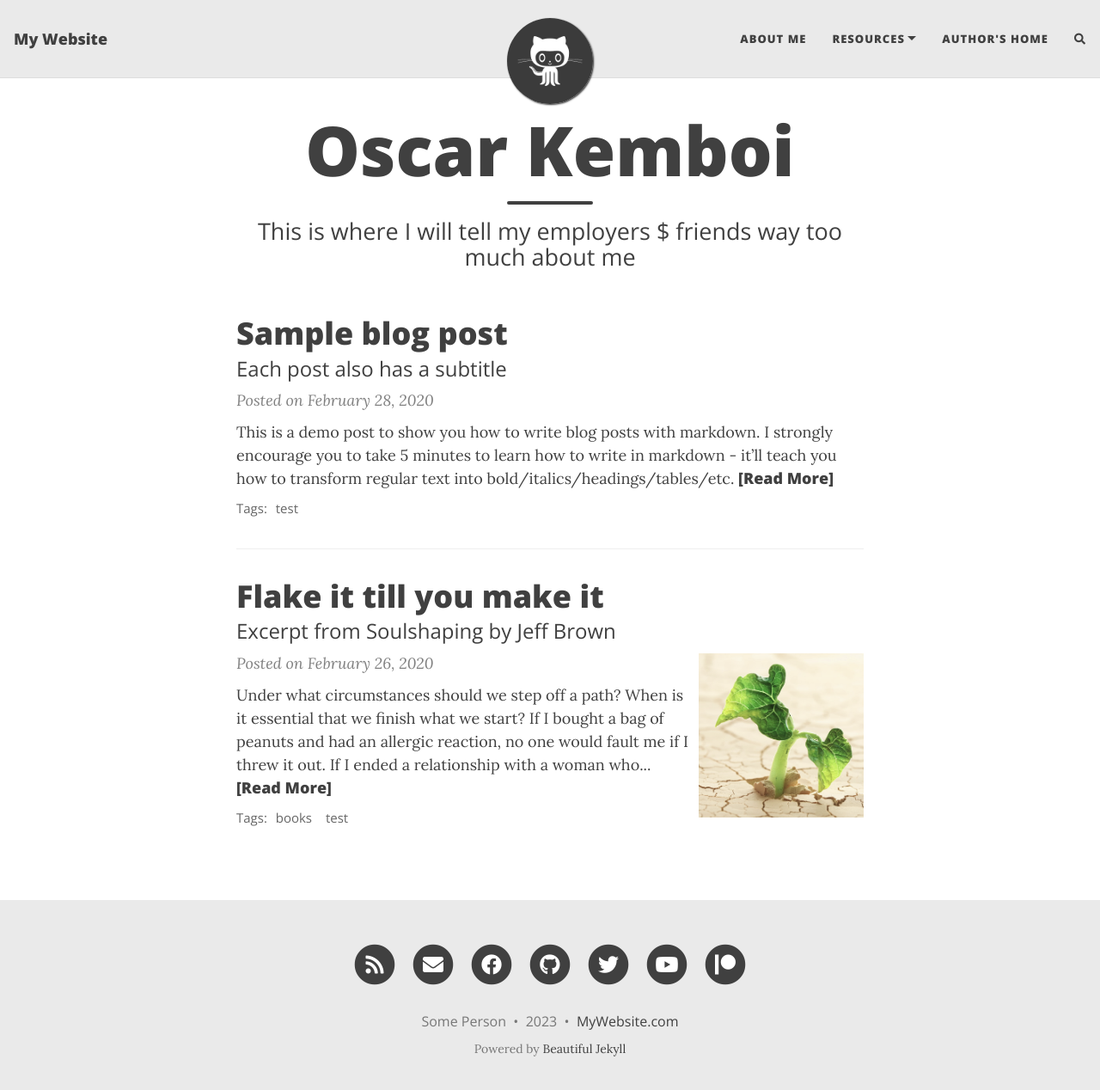
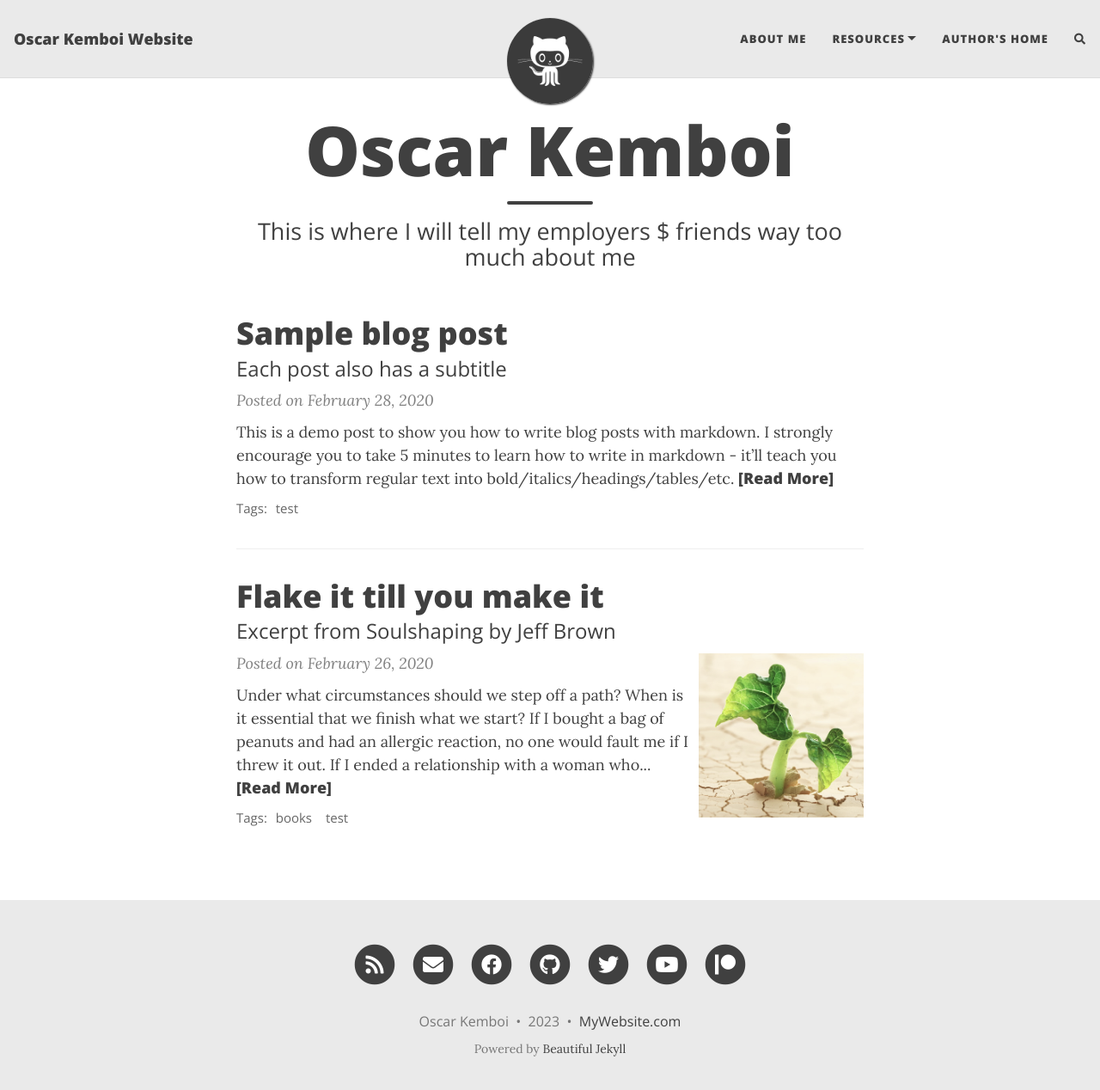
Before and after one commit to chito365/2023, a Jekyll site: the page built from index.html, in a window 1280 px wide and 1281 px high. Shown: the top 1268 px of the window at 86% size. Built offline with Jekyll 4.4.1, drawn with Linux system fonts in a browser that asks for light colours; nearby versions of some CDN libraries; the list of posts is cut into pages by our own code; comment, search, counter and statistics services are not loaded.

Commit message:
Update _config.yml

```diff
--- a/_config.yml
+++ b/_config.yml
@@ -6,19 +6,19 @@
 # --- Required options --- #
 
 # Name of website
-title: My Website
+title: Oscar Kemboi Website
 
 # Your name to show in the footer
-author: Some Person
+author: Oscar Kemboi
 
 # --- List of links in the navigation bar --- #
 
 navbar-links:
   About Me: "aboutme"
   Resources:
-    - Beautiful Jekyll: "https://beautifuljekyll.com"
-    - Learn markdown: "https://www.markdowntutorial.com/"
-  Author's home: "https://deanattali.com"
+    - Beautiful: "https://www.linkedin.com/in/oscarkip"
+    - Learn markdown: "hhttps://www.linkedin.com/in/oscarkip"
+  Author's home: "https://www.linkedin.com/in/oscarkip"
 
 # --- Logo --- #
 
@@ -39,22 +39,12 @@ round-avatar: true
 # Select the social network links that you want to show in the footer.
 # Uncomment the links you want to show and add your information to each one.
 social-network-links:
-  email: "someone@example.com"
-  facebook: deanattali
-  github: daattali
-  twitter: daattali
-  patreon: DeanAttali
-  youtube: c/daattali
-#  medium: yourname
-#  reddit: yourname
-#  linkedin: daattali
-#  xing: yourname
-#  stackoverflow: "3943160/daattali"
-#  snapchat: deanat78
-#  instagram: deanat78
-#  spotify: yourname
-#  telephone: +14159998888
-#  steam: deanat78
+  email: "kipchirchir8@hotmail.com"
+  facebook: Oscar Kipchirchir
+  github: chito365
+  twitter: oscark
+  patreon: OscarK
+  youtube: chitoh365
 #  twitch: yourname
 #  yelp: yourname
 #  telegram: yourname
@@ -65,7 +55,7 @@ social-network-links:
 
 # If you want to show a link to an RSS in the footer, add the site description here.
 # If you don't want to show an RSS link, remove the following line.
-rss-description: This website is a virtual proof that I'm awesome
+rss-description: My personal journal website
 
 # --- General options --- #
 
```
